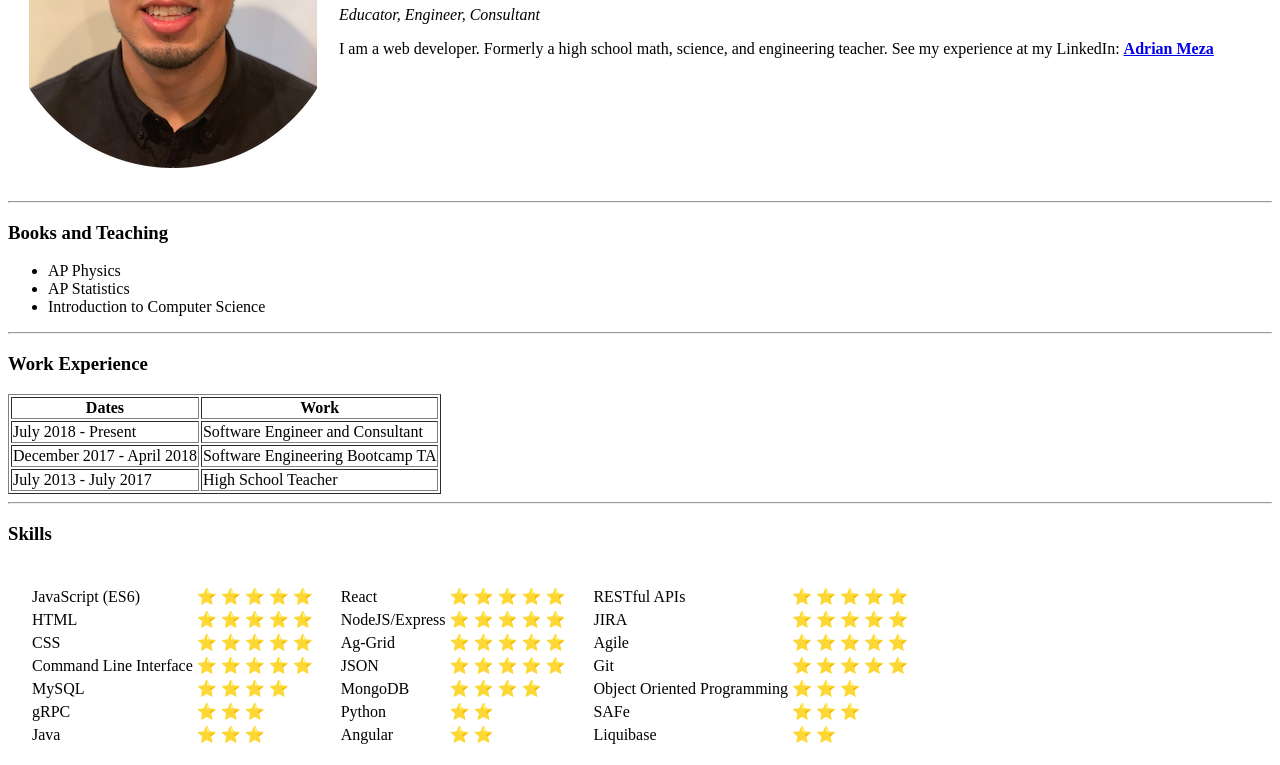
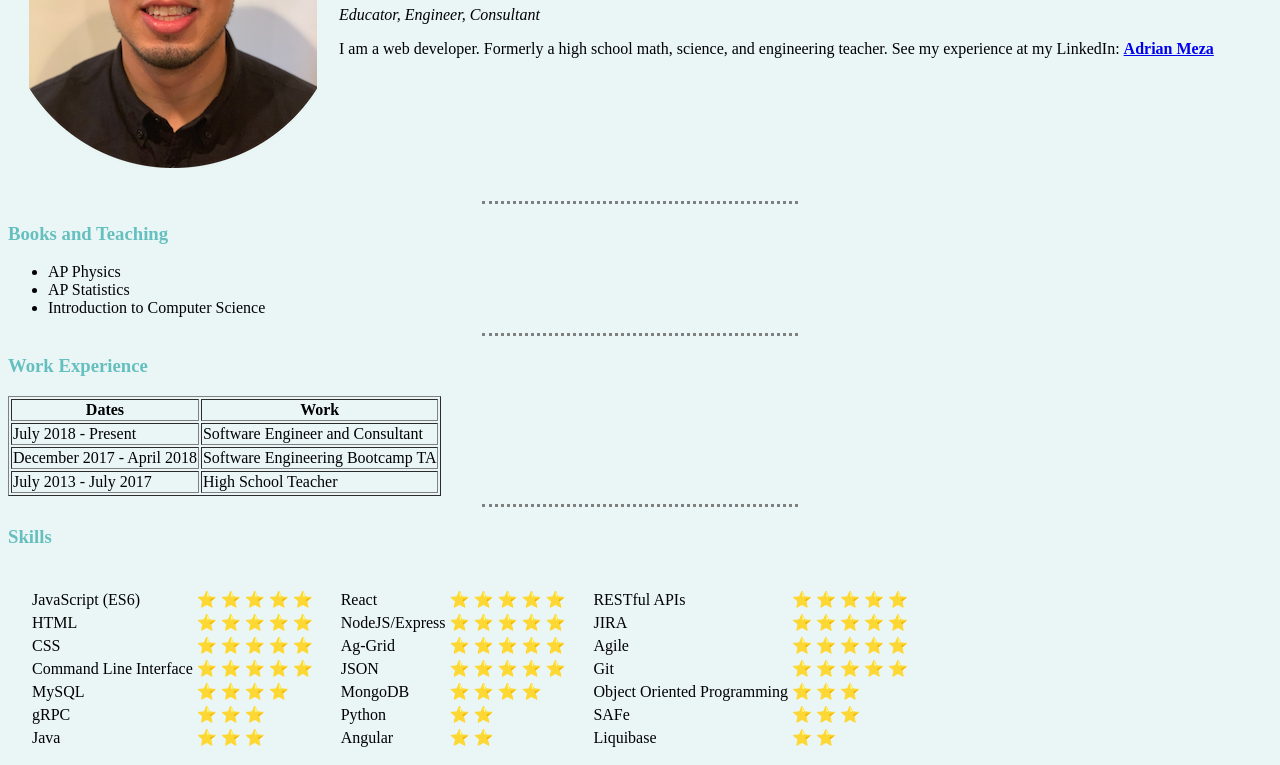
Before and after one commit to adrianme213/personal-site, a website: page web-dev/index.html in a window 1280 px wide. Shown: the part 200-965 px from the top of the page. Drawn offline with Linux system fonts and the light colour scheme.

Commit message:
[add] add CSS file to webpages (@adrianme213)

```diff
--- /dev/null
+++ b/web-dev/css/styles.css
@@ -0,0 +1,14 @@
+body {
+  background-color: #EAF6F6;
+}
+
+hr {
+  border-style: none;
+  border-top: 2px dotted grey;
+  border-width: medium;
+  width: 25%;
+}
+
+h1, h3 {
+  color: #66BFBF;
+}
--- a/web-dev/index.html
+++ b/web-dev/index.html
@@ -3,7 +3,9 @@
   <head>
     <meta charset="utf-8">
     <title>Adrian Meza HTML Personal Site</title>
+    <link rel="stylesheet" href="css/styles.css">
   </head>
+
   <body>
     <table cellspacing="20">
       <tr>
```
Also changed, not shown: web-dev/contact-me.html (+1 -0 lines), web-dev/hobbies.html (+1 -0 lines).
